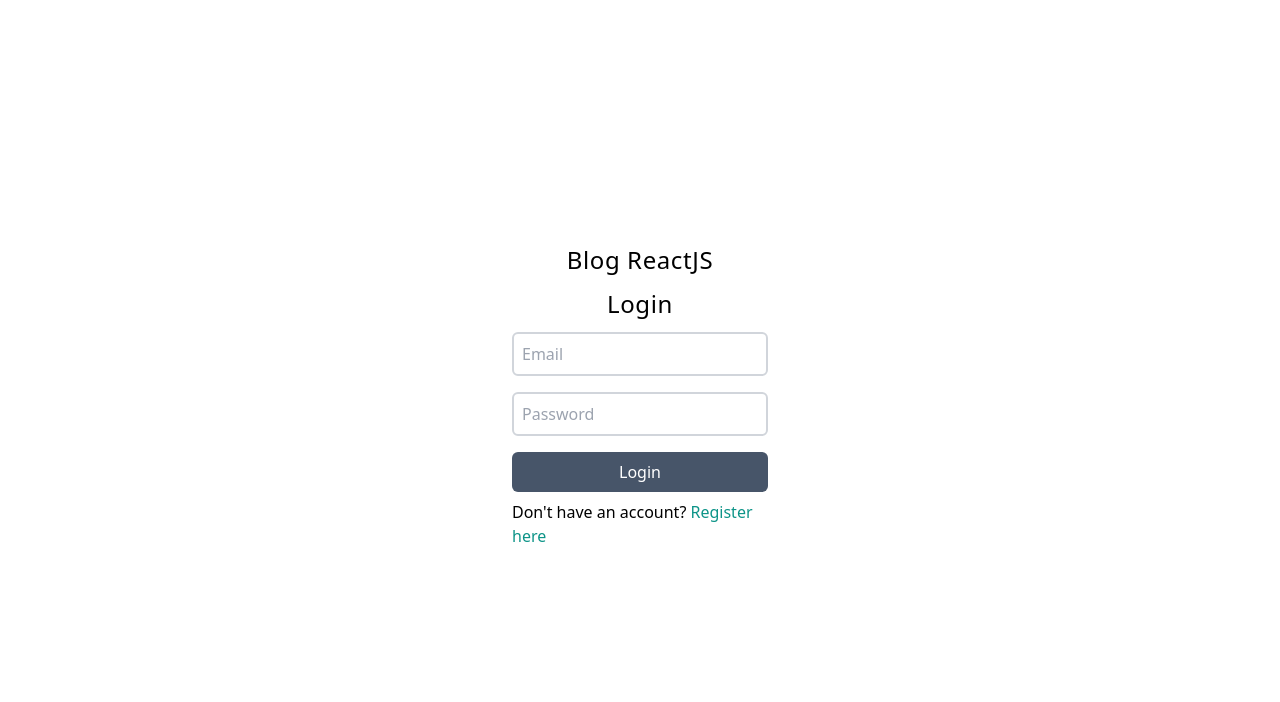
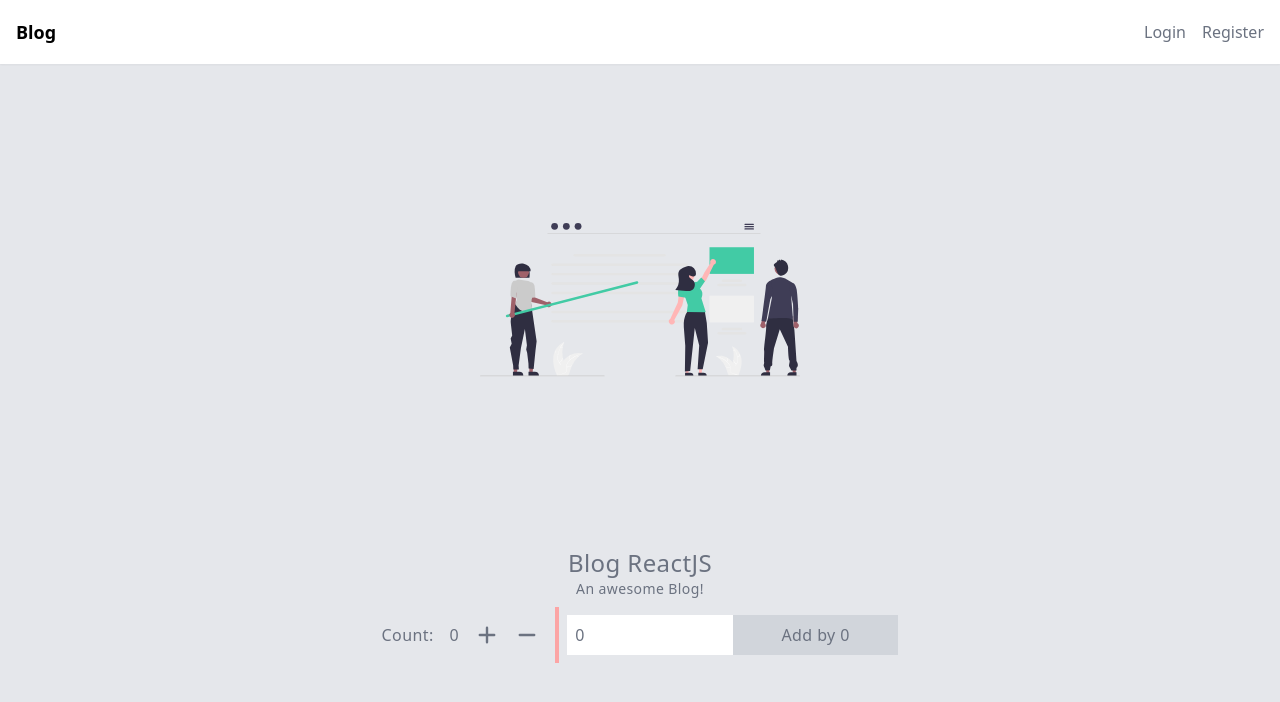
Before and after one commit to itsrafsanjani/blog-reactjs, a React (Vite) app: page / in a window 1280 px wide. Before the commit this address led to /login. Shown: the top 702 px of the page. Built offline with nearby package versions, Linux system fonts and the light colour scheme; no server answers.

Commit message:
feat: project structure update

```diff
--- a/src/App.jsx
+++ b/src/App.jsx
@@ -1,16 +1,16 @@
-import Authenticated from '@/layouts/Authenticated'
 import Register from '@/pages/Register'
-import Index from '@/pages/dashboard/Index'
 import store from '@/store'
 import axios from 'axios'
 import Cookies from 'js-cookie'
 import { useEffect, useState } from 'react'
 import { Provider } from 'react-redux'
-import { BrowserRouter, Navigate, Route, Routes } from 'react-router-dom'
+import { BrowserRouter, Route, Routes } from 'react-router-dom'
 import { ToastContainer } from 'react-toastify'
 import 'react-toastify/dist/ReactToastify.css'
 import Login from './pages/Login'
 import { authActions } from './store/authSlice'
+import Index from './pages/Index'
+import Navbar from './components/Navbar'
 
 function App() {
   const token = Cookies.get('token')
@@ -51,21 +51,24 @@ function App() {
     )
   }
 
+  const routes = (
+    <Routes>
+      <Route path={'/'} element={<Index />} exact />
+
+      <Route path={'/register'} element={<Register />} exact />
+      <Route path={'/login'} element={<Login />} exact />
+    </Routes>
+  )
+
   return (
     <Provider store={store}>
       <BrowserRouter>
-        <Routes>
-          <Route path={'/'} element={<Navigate to='/login' />} exact />
-
-          <Route path={'/register'} element={<Register />} exact />
-          <Route path={'/login'} element={<Login />} exact />
-
-          <Route element={<Authenticated />} exact>
-            <Route path={'/dashboard'} element={<Index />} exact />
-          </Route>
-        </Routes>
+        <div className='bg-gray-200 min-h-screen flex flex-col'>
+          <Navbar />
+          <main className='flex-1 flex flex-col'>{routes}</main>
+        </div>
+        <ToastContainer />
       </BrowserRouter>
-      <ToastContainer />
     </Provider>
   )
 }
--- a/src/layouts/Authenticated.jsx
+++ b/src/Layout.jsx
@@ -11,7 +11,7 @@ function Authenticated() {
 
   useEffect(() => {
     if (isLoggedIn) {
-      navigate('/dashboard')
+      navigate('/')
     } else {
       navigate('/login')
     }
--- a/src/components/Dropdown.jsx
+++ b/src/components/Dropdown.jsx
@@ -2,7 +2,7 @@ import { authActions } from '@/store/authSlice'
 import { Menu, Transition } from '@headlessui/react'
 import { Fragment } from 'react'
 import { useDispatch } from 'react-redux'
-import { Link } from 'react-router-dom'
+import { Link, useNavigate } from 'react-router-dom'
 import { toast } from 'react-toastify'
 
 function classNames(...classes) {
@@ -12,9 +12,12 @@ function classNames(...classes) {
 export default function Dropdown({ children }) {
   const dispatch = useDispatch()
 
+  const navigate = useNavigate()
+
   const handleLogout = async () => {
     dispatch(authActions.logout())
     toast.success('Logout success.')
+    navigate('/')
   }
   return (
     <Menu as='div' className='relative inline-block'>
--- a/src/components/Navbar.jsx
+++ b/src/components/Navbar.jsx
@@ -1,13 +1,18 @@
 import Dropdown from '@/components/Dropdown'
+import { useSelector } from 'react-redux'
+import { Link } from 'react-router-dom'
 
 const Navbar = () => {
-  const [user] = [true]
+  const isLoggedIn = useSelector((state) => state.auth.isLoggedIn)
+  const user = useSelector((state) => state.auth.user)
 
   return (
-    <div className='flex items-center justify-between px-4 pt-2 pb-2 bg-white h-16 w-full'>
-      <div>
+    <div className='sticky top-0 shadow-sm z-10 bg-white pb-2 pt-2 px-4 h-16 w-full'>
+      <div className='container h-full flex items-center justify-between mx-auto'>
+        <Link to='/'>
           <h1 className='text-lg font-bold'>Blog</h1>
-      </div>
+        </Link>
+        {isLoggedIn ? (
           <Dropdown>
             <img
               src={
@@ -18,6 +23,21 @@ const Navbar = () => {
               className='object-cover rounded-full h-8 w-8 focus:outline-none ring-2 ring-green-500'
             />
           </Dropdown>
+        ) : (
+          <div>
+            <Link to='/login' className='text-gray-500 hover:text-gray-900'>
+              Login
+            </Link>
+
+            <Link
+              to='/register'
+              className='ml-4 text-gray-500 hover:text-gray-900'
+            >
+              Register
+            </Link>
+          </div>
+        )}
+      </div>
     </div>
   )
 }
--- a/src/pages/dashboard/Index.jsx
+++ b/src/pages/Index.jsx
@@ -1,14 +1,10 @@
 import Count from '@/components/Count'
 import BloggingIcon from '@/components/icons/BloggingIcon'
-import React from 'react'
-import { useSelector } from 'react-redux'
 
 function Index() {
-  const count = useSelector((state) => state.counter.count)
-
   return (
     <div className='h-full flex flex-col justify-center items-center'>
-      <BloggingIcon alt='blogging img' className='w-full md:w-96' />
+      <BloggingIcon alt='blogging img' className='w-full md:w-96 px-8' />
       <div className='my-3 text-center text-gray-500 tracking-wide'>
         <h1 className='text-2xl'>Blog ReactJS</h1>
         <h3 className='text-sm'>An awesome Blog!</h3>
--- a/src/pages/Login.jsx
+++ b/src/pages/Login.jsx
@@ -13,9 +13,7 @@ function Login() {
 
   useEffect(() => {
     if (isLoggedIn) {
-      navigate('/dashboard')
-    } else {
-      navigate('/login')
+      navigate('/')
     }
   }, [isLoggedIn])
 
@@ -43,7 +41,7 @@ function Login() {
       .then((data) => {
         dispatch(authActions.login(data.data.data))
 
-        navigate('/dashboard')
+        navigate('/')
       })
       .catch((err) => {
         if (err.response) {
@@ -64,7 +62,7 @@ function Login() {
   return (
     <form
       onSubmit={handleSubmit}
-      className='bg-white md:w-6/12 lg:w-4/12 xl:w-3/12 min-h-screen py-12 px-8 mx-auto flex flex-col items-center justify-center'
+      className='bg-white w-full md:w-6/12 lg:w-4/12 xl:w-3/12 py-12 px-8 mx-auto flex flex-col items-center justify-center my-auto'
     >
       <h3 className='mb-3 text-2xl tracking-wide'>Blog ReactJS</h3>
       <h3 className='mb-3 text-2xl tracking-wide'>Login</h3>
--- a/src/pages/Register.jsx
+++ b/src/pages/Register.jsx
@@ -11,9 +11,7 @@ function Register() {
 
   useEffect(() => {
     if (isLoggedIn) {
-      navigate('/dashboard')
-    } else {
-      navigate('/login')
+      navigate('/')
     }
   }, [isLoggedIn])
 
@@ -46,7 +44,7 @@ function Register() {
   return (
     <form
       onSubmit={handleSubmit}
-      className='bg-white md:w-6/12 lg:w-4/12 xl:w-3/12 min-h-screen py-12 px-8 mx-auto flex flex-col items-center justify-center'
+      className='bg-white w-full md:w-6/12 lg:w-4/12 xl:w-3/12 py-12 px-8 mx-auto flex flex-col items-center justify-center my-auto'
     >
       <h3 className='mb-3 text-2xl tracking-wide'>Blog ReactJS</h3>
       <h3 className='mb-3 text-2xl tracking-wide'>Register</h3>
```
Lines whose indentation alone changed are shown as unchanged.
